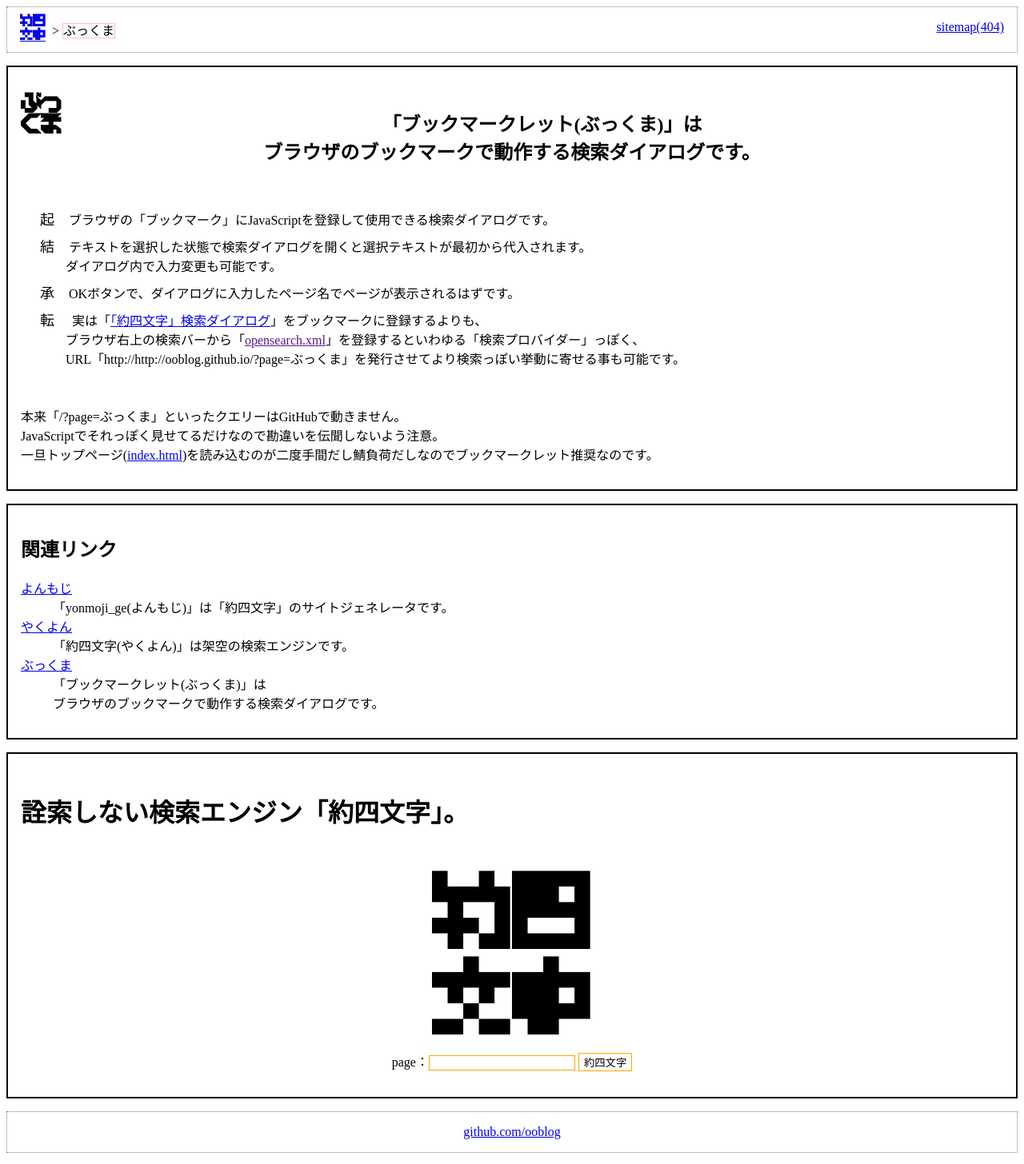
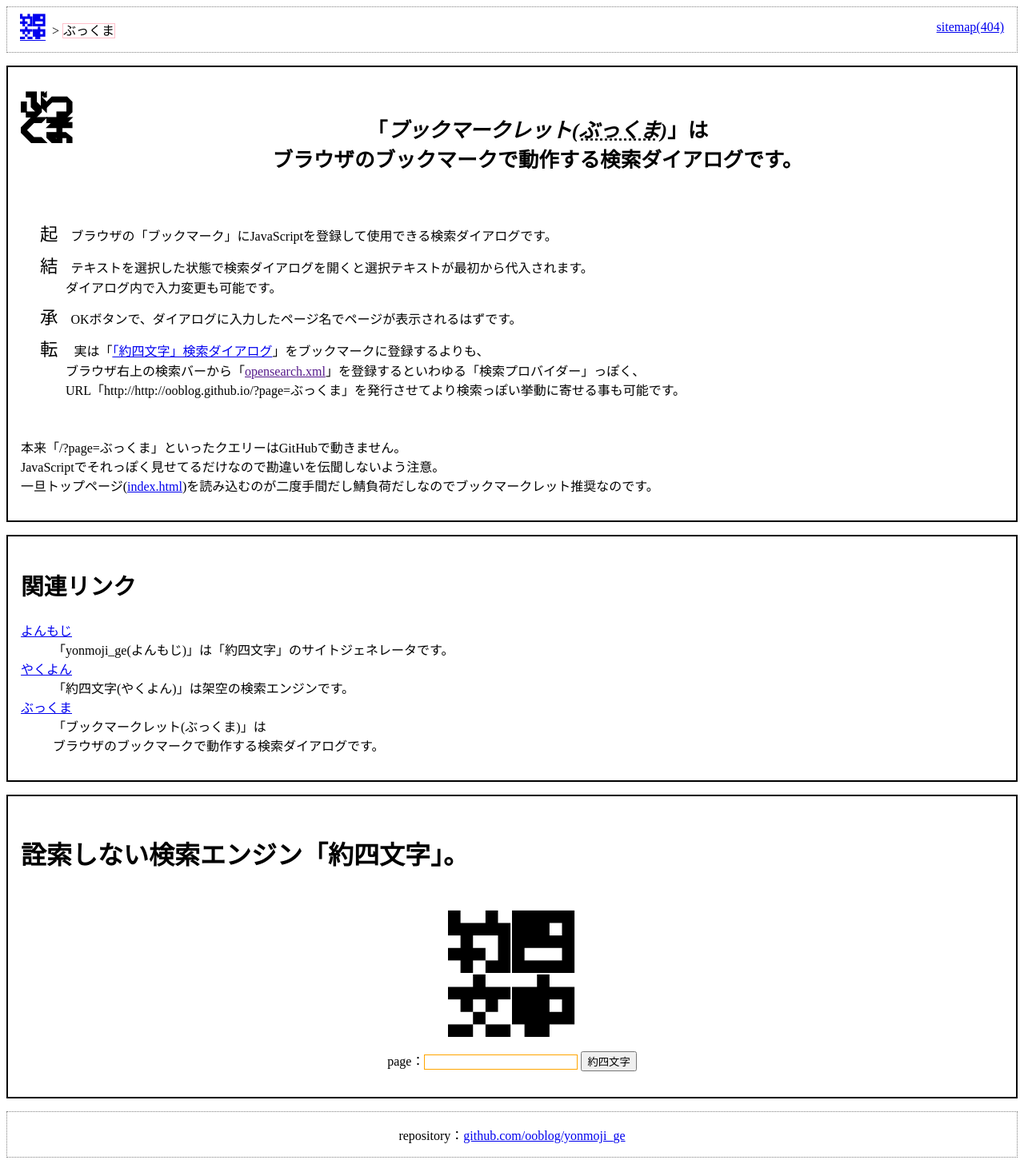
Before and after one commit to ooblog/ooblog.github.io, a plain HTML site: page ぶっくま.html in a window 1280 px wide. Shown: the whole page at 80% size. Drawn offline with Linux system fonts and the light colour scheme.

Commit message:
CSS文字サイズ単位「em」を「rem」に変更。フッターを「https://github.com/ooblog/yonmoji_ge」にリンク。

```diff
--- a/404.html
+++ b/404.html
@@ -1,27 +1,26 @@
 <!DOCTYPE html>
 <html lang="ja"><head>
  <meta charset="UTF-8" />
- <title>404-「約四文字」(ooblog.github.io)</title>
+ <title>404 - 「約四文字」(ooblog.github.io)</title>
  <link rel="stylesheet" type="text/css" href="yonmoji.css" />
- <link rel="icon" href="http://ooblog.github.io/favicon.png" type="image/png">
- <link rel="search" type="application/opensearchdescription+xml" href="http://ooblog.github.io/opensearch.xml" title="「約四文字」">
+ <link rel="icon" type="image/png" href="http://ooblog.github.io/favicon.png" />
+ <link rel="search" type="application/opensearchdescription+xml" href="http://ooblog.github.io/opensearch.xml" title="「約四文字」" />
  <script src="yonmoji.js"></script>
 </head><body>
  <header>
   <div class="yonmoji_root"><a href="http://ooblog.github.io/" rel="publisher" title="http://ooblog.github.io/">約四<br /></a><a href="http://ooblog.github.io/" rel="publisher" title="http://ooblog.github.io/">文字</a></div>
   <span> &#62; <mark>404</mark></span>
-<?sitemap?>
   <br class="yonmoji_both" />
  </header>
  <section>
   <article>
    <div class="yonmoji">
-    <H1 class="yonmoji_word">４０<br />　４</H1>
-    <H2>404 Not Found。</H2>
+    <H2 class="yonmoji_word">４０<br />　４</H2>
+    <H3>404 Not Found。</H3>
     <br class="yonmoji_both" />
    </div>
    <ol class="yonmoji_ketsushoutentei">
-    <li>「404」はページが見つからない事を表すHTTPステータスコードです。</li>
+    <li>「<dfn><abbr title="404 Not Found">404</abbr></dfn>」はページが見つからない事を表すHTTPステータスコードです。</li>
     <li>入力欄に入力した単語のページに移動するはずでした。</li>
     <li>GitHub Pageでは404エラーが発生するとこの「404.html」を表示します。</li>
     <li>単語が思いつかない、その他不具合などの疑いがある場合、<br />入力欄に「よんもじ」「やくよん」と入力してみて動作確認してみてください。</li>
@@ -50,7 +49,7 @@
    <div class="yonmoji">
     <p class="yonmoji_logo">約四<br />文字</p>
     <form id="entry" action="" method="get" onsubmit="newword(); return false;">
-     <p><label>page：<input id="page" type="search" name="page" value=""></label> <input type="submit" value="約四文字"></p>
+     <p><label>page：<input id="page" type="search" name="page" value="" class="yonmoji_entry"></label> <input type="submit" value="約四文字"></p>
     </form>
    </div>
    <noscript>
@@ -59,7 +58,7 @@
   </article>
  </section>
  <footer>
-  <p><a href="https://github.com/ooblog" rel="author">github.com/ooblog</a></p>
+  <p>repository：<a href="https://github.com/ooblog/yonmoji_ge" rel="author">github.com/ooblog/yonmoji_ge</a></p>
  </footer>
 </body></html>
 
--- a/yonmoji.css
+++ b/yonmoji.css
@@ -2,9 +2,6 @@
 @font-face{
   font-family: "kantray5x5comic";
   src: url("kantray5x5comic.woff") format('woff');
-}
-.kantrayFont{
-  font-family: "kantray5x5comic";
 }
 body{
   background-color: white;
@@ -15,13 +12,14 @@ mark{
 }
 header{
   border: 1px gray dotted;
-  padding: 1em;
+  padding: 1rem;
 }
  .yonmoji_root{
-   font-family: "kantray5x5comic"; font-size: 1em;
+   font-family: "kantray5x5comic"; font-size: 1rem;
+   line-height: 1rem;
    float: left;
-   margin-top: -0.5em;
-   padding-right: 0.5em;
+   margin-top: -0.5rem;
+   padding-right: 0.5rem;
  }
  .yonmoji_root > a:nth-child(odd){
    text-decoration: none;
@@ -33,45 +31,41 @@ header{
    float: both;
  }
 section{
-  margin-top: 1em;
+  margin-top: 1rem;
   border: 2px black solid;
-  padding: 1em;
+  padding: 1rem;
 }
-
-input{
+input.yonmoji_entry{
   border: solid 1px orange;
-  background-color: white;
+  width: 12rem;
 }
-input:focus{
+input.yonmoji_entry:focus{
   border: solid 2px IndianRed;
-  background-color: white;
 }
  .yonmoji{
-   width: 100%;
+   width: 100%;  margin: 0 auto;
    text-align: center;
-   margin: 0 auto;
-   padding-top: 1em;
-   padding-bottom: 0em;
+   padding-top: 1rem;
  }
  .yonmoji_logo{
-   font-family: "kantray5x5comic"; font-size: 100px;
-   width: 100%;
+   font-family: "kantray5x5comic"; font-size: 5rem;
+   line-height: 5rem;
    margin: 0 auto;
  }
  .yonmoji_word{
-   font-family: "kantray5x5comic"; font-size: 25px;
+   font-family: "kantray5x5comic"; font-size: 2rem;
+   line-height: 2rem;
    float: left;
-   margin: 0em;
-   padding-right: 1em;
+   margin: 0rem;
  }
-h1{ font-size: xx-large; }
-h2{ font-size: x-large; }
-h3{ font-size: large; }
-h4{ font-size: large; }
-h5{ font-size: large; }
-h6{ font-size: large; }
+h1{ font-size: 2.0rem; }
+h2{ font-size: 1.8rem; }
+h3{ font-size: 1.6rem; }
+h4{ font-size: 1.4rem; }
+h5{ font-size: 1.2rem; }
+h6{ font-size: 1.0rem; }
 footer{
-  margin-top:1em;
+  margin-top:1rem;
   border: 1px gray dotted;
   text-align: center;
 }
--- a/yonmoji.js
+++ b/yonmoji.js
@@ -1,6 +1,6 @@
 var newpage="index";
 function newhref(){
-    var regExp=new RegExp("[/|\\|:|*|?|\"|<|>|\|]","g");
+    var regExp=new RegExp("[/|\\|:|*|?|\"|<|>|\|\%]","g");
     window.location.href=newpage.replace(regExp,"")+".html";
 }
 function newquery(){
@@ -44,7 +44,6 @@ function newstyle(){
      "yonmoji_kishoutenketsu":      "起承転結",
      "yonmoji_kishouhojoketsu":     "起承鋪叙結",
      "yonmoji_kishouhojokaketsu":   "起承鋪叙過結",
-     "yonmoji_kishouhojokaketsu":   "起承鋪叙過結",
      "yonmoji_kishouketsu":         "起承結終",
      "yonmoji_shoutententen":       "承転転転転転転転",
      "yonmoji_tentententen":        "転転転転転転転転",
@@ -67,8 +66,8 @@ function newstyle(){
      "yonmoji_kanki":               "乾乾乾乾乾乾乾乾",
      "yonmoji_tozainannboku":       "東西南北中",
      "yonmoji_seishuhakugen":       "青朱白玄",
+     "yonmoji_biyori":              "最極凶劣",
      "yonmoji_moshimo":             "忍竜武精死",
-     "yonmoji_biyori":              "最極凶劣",
      "yonmoji_bunmei":              "独米英仏伊日中韓",
      "yonmoji_decimal":             "１２３４５６７８９",
      "yonmoji_circle":              "①②③④⑤⑥⑦⑧⑨⑩⑪⑫⑬⑭⑮⑯⑰⑱⑲⑳",
@@ -84,9 +83,9 @@ function newstyle(){
     document.getElementsByTagName('head').item(0).appendChild(syllogismStyle);
     var stylesheet= document.styleSheets[document.styleSheets.length-1];
     for( key in styledic ){
-        stylesheet.insertRule("."+key+"{  margin-left: 1em;  margin-bottom: 3em;  list-style-type: none;  }",stylesheet.cssRules.length);
-        stylesheet.insertRule("."+key+" li{  margin-bottom: 0.5em;  text-indent: -2em;  }",stylesheet.cssRules.length);
-        stylesheet.insertRule("."+key+" li:before{  margin-right: 1em;  font-size: large;  }",stylesheet.cssRules.length);
+        stylesheet.insertRule("."+key+"{  margin-left: 1rem;  margin-bottom: 3rem;  list-style-type: none;  }",stylesheet.cssRules.length);
+        stylesheet.insertRule("."+key+" li{  margin-bottom: 0.5rem;  text-indent: -2rem;  }",stylesheet.cssRules.length);
+        stylesheet.insertRule("."+key+" li:before{  margin-right: 1rem;  font-size: 1.4rem;  }",stylesheet.cssRules.length);
         var data=styledic[key].split(""); var i=1;
         for( char in data ){
             stylesheet.insertRule("."+key+"  li:nth-child("+i+"):before{ content: '"+data[char]+"'; }",stylesheet.cssRules.length); i++;
--- a/ぶっくま.html
+++ b/ぶっくま.html
@@ -1,24 +1,23 @@
 <!DOCTYPE html>
 <html lang="ja"><head>
  <meta charset="UTF-8" />
- <title>ぶっくま-「約四文字」(ooblog.github.io)</title>
+ <title>ぶっくま - 「約四文字」(ooblog.github.io)</title>
  <link rel="stylesheet" type="text/css" href="yonmoji.css" />
- <link rel="icon" href="http://ooblog.github.io/favicon.png" type="image/png">
- <link rel="search" type="application/opensearchdescription+xml" href="http://ooblog.github.io/opensearch.xml" title="「約四文字」">
+ <link rel="icon" type="image/png" href="http://ooblog.github.io/favicon.png" />
+ <link rel="search" type="application/opensearchdescription+xml" href="http://ooblog.github.io/opensearch.xml" title="「約四文字」" />
  <script src="yonmoji.js"></script>
 </head><body>
  <header>
   <div class="yonmoji_root"><a href="http://ooblog.github.io/" rel="publisher" title="http://ooblog.github.io/">約四<br /></a><a href="http://ooblog.github.io/" rel="publisher" title="http://ooblog.github.io/">文字</a></div>
   <span> &#62; <mark>ぶっくま</mark></span>
   <span class="yonmoji_sitemap"><a href="404.html" title="http://ooblog.github.io/404.html">sitemap(404)</a></span>
-<?sitemap?>
   <br class="yonmoji_both" />
  </header>
  <section>
   <article>
    <div class="yonmoji">
-    <H1 class="yonmoji_word">ぶっ<br />くま</H1>
-    <H2>「ブックマークレット(ぶっくま)」は<br />ブラウザのブックマークで動作する検索ダイアログです。</H2>
+    <H2 class="yonmoji_word">ぶっ<br />くま</H2>
+    <H3>「<dfn>ブックマークレット<abbr title="ブックマークレット">(ぶっくま)</abbr></dfn>」は<br />ブラウザのブックマークで動作する検索ダイアログです。</H3>
     <br class="yonmoji_both" />
    </div>
    <ol class="yonmoji_kiketsushouten">
@@ -57,7 +56,7 @@
    <div class="yonmoji">
     <p class="yonmoji_logo">約四<br />文字</p>
     <form id="entry" action="" method="get" onsubmit="newword(); return false;">
-     <p><label>page：<input id="page" type="search" name="page" value=""></label> <input type="submit" value="約四文字"></p>
+     <p><label>page：<input id="page" type="search" name="page" value="" class="yonmoji_entry"></label> <input type="submit" value="約四文字"></p>
     </form>
    </div>
    <noscript>
@@ -66,7 +65,7 @@
   </article>
  </section>
  <footer>
-  <p><a href="https://github.com/ooblog" rel="author">github.com/ooblog</a></p>
+  <p>repository：<a href="https://github.com/ooblog/yonmoji_ge" rel="author">github.com/ooblog/yonmoji_ge</a></p>
  </footer>
 </body></html>
 
```
Also changed, not shown: index.html (+4 -5 lines), やくよん.html (+7 -8 lines), よんもじ.html (+7 -8 lines), 1 other file.
